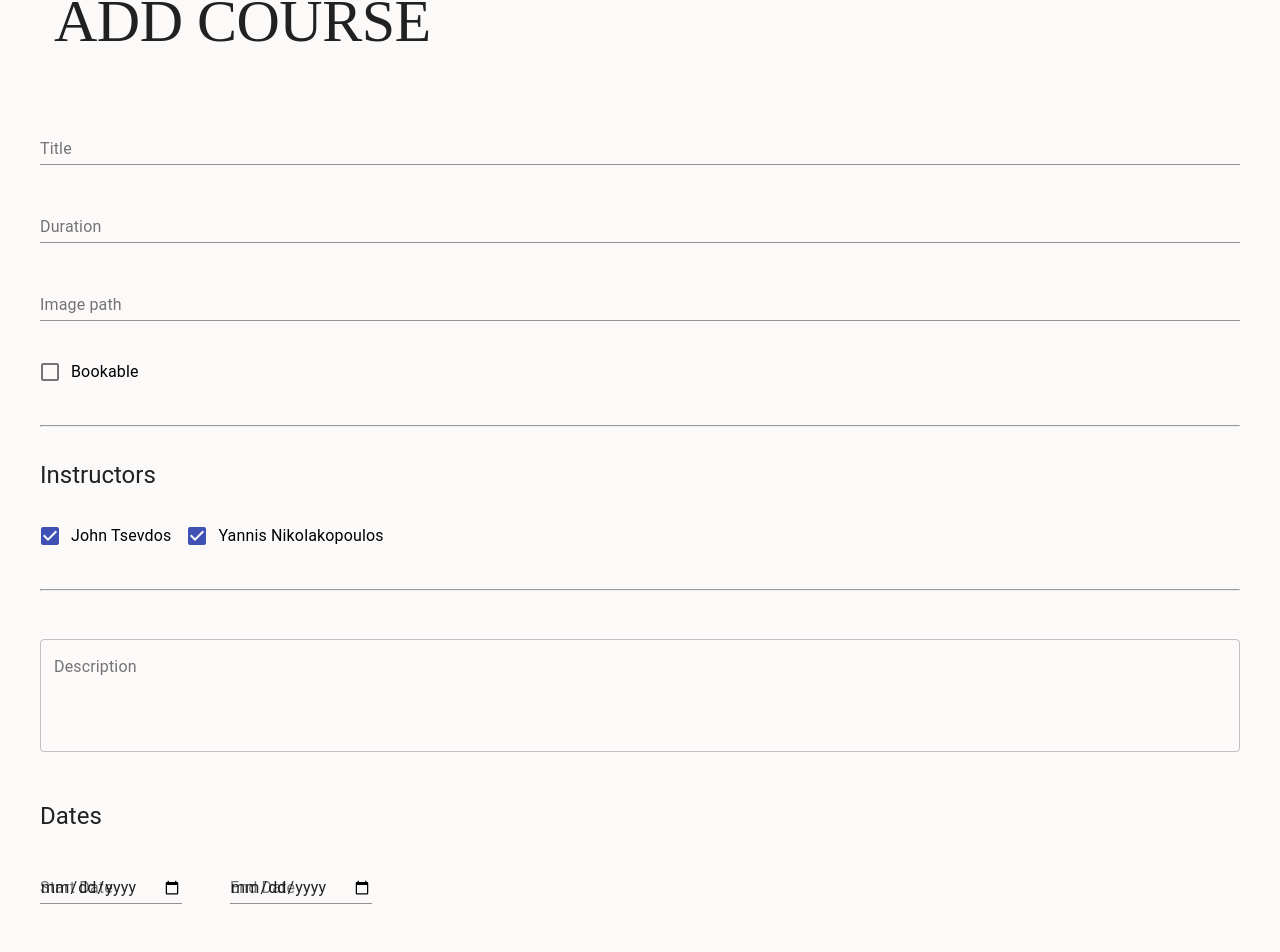
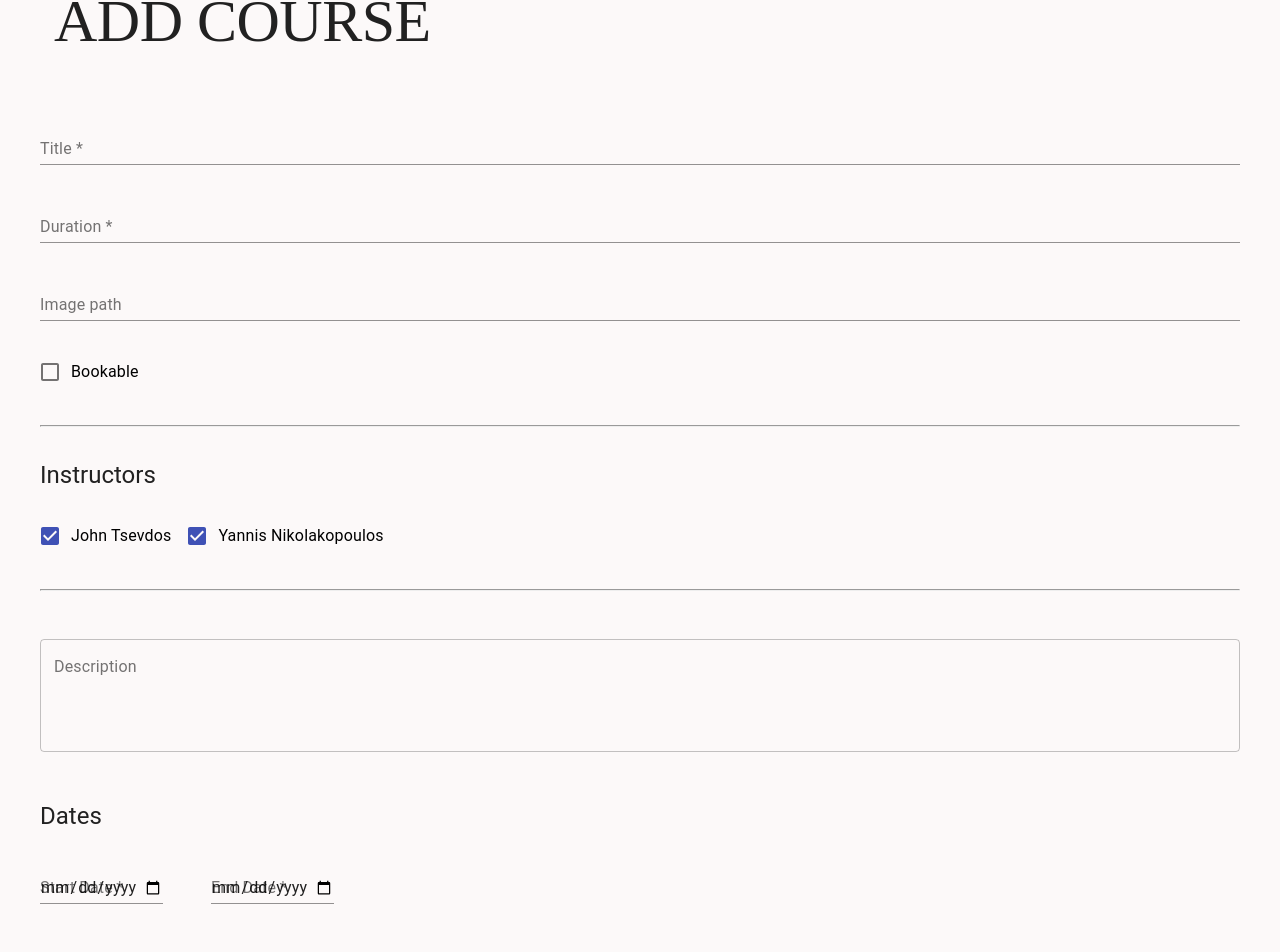
Before and after one commit to elmapaul/pfizer-test-project, a React (Create React App) app: page /course/new in a window 1280 px wide. Shown: the part 155-1107 px from the top of the page. Built offline with nearby package versions, Linux system fonts and the light colour scheme.

Commit message:
HTML5 Native validation with regex patterns added

```diff
--- a/src/components/course/CourseForm.js
+++ b/src/components/course/CourseForm.js
@@ -144,20 +144,25 @@ export default function CourseForm({location}) {
                 </Typography>
 
                 <Grid item xs={12}>
-                    <form onSubmit={handleSubmit} className={classes.root} noValidate autoComplete="off">
+                    <form onSubmit={handleSubmit} className={classes.root} autoComplete="off">
                         <FormControl fullWidth className={classes.mb30}>
-                            <InputLabel htmlFor="title">Title</InputLabel>
-                            <Input placeholder="Title" name="title" id="title" value={title} onChange={onChangeInputHandle} />
+                            <InputLabel htmlFor="title">Title *</InputLabel>
+                            <Input required
+                                   inputProps={{ pattern: "[0-9a-zA-Z ]{1,50}" }}
+                                   placeholder="Title" name="title" id="title" value={title} onChange={onChangeInputHandle} />
                         </FormControl>
 
                         <FormControl fullWidth className={classes.mb30}>
-                            <InputLabel htmlFor="duration">Duration</InputLabel>
-                            <Input id="duration" placeholder="Duration" name="duration" value={duration} onChange={onChangeInputHandle} />
+                            <InputLabel htmlFor="duration">Duration *</InputLabel>
+                            <Input required
+                                   inputProps={{ pattern: "[0-9a-zA-Z- ]{1,50}" }}
+                                   id="duration" placeholder="Duration" name="duration" value={duration} onChange={onChangeInputHandle} />
                         </FormControl>
 
                         <FormControl fullWidth className={classes.mb30}>
                             <InputLabel htmlFor="image_path">Image path</InputLabel>
-                            <Input id="image_path" placeholder="Image path" name="imagePath" value={imagePath} onChange={onChangeInputHandle} />
+                            <Input inputProps={{ pattern: "[0-9a-zA-Z.\/ ]{0,100}" }}
+                                   id="image_path" placeholder="Image path" name="imagePath" value={imagePath} onChange={onChangeInputHandle} />
                         </FormControl>
 
                         <FormControlLabel
@@ -165,6 +170,7 @@ export default function CourseForm({location}) {
                             control={<Checkbox color="primary" />}
                             label="Bookable"
                             name="open"
+                            aria-required
                             labelPlacement="end"
                             onChange={onChangeInputHandle}
                         />
@@ -204,6 +210,7 @@ export default function CourseForm({location}) {
                             variant="outlined"
                             onChange={onChangeInputHandle}
                             placeholder="Description"
+                            inputProps={{ pattern: "[0-9a-zA-Z ]{0,500}" }}
                             value={description}
                             name="description"
                             style={{margin: 0, padding: 0}}
@@ -217,15 +224,25 @@ export default function CourseForm({location}) {
                             id="date-start"
                             label="Start Date"
                             type="date"
-                            style={{margin: 0}}
+                            required
+                            inputProps={{
+                                max: "2021-01-01",
+                                min: "2020-11-27"
+                            }}
                             name="dates.start_date"
                             onChange={onChangeNestedValues}
+                            style={{margin: 0}}
                         />
 
                         <TextField
                             id="date-end"
                             label="End Date"
                             type="date"
+                            required
+                            inputProps={{
+                                max: "2021-01-01",
+                                min: "2020-11-27"
+                            }}
                             name="dates.end_date"
                             style={{margin: '0 0 4em 3em'}}
                             onChange={onChangeNestedValues}
@@ -238,12 +255,14 @@ export default function CourseForm({location}) {
                         <FormControl fullWidth className={classes.mb30}>
                             <InputLabel htmlFor="component-simple">Early Bid</InputLabel>
                             <Input placeholder="Early Bid" type="number" name="price.early_bird"
+                                   required
                                    id="component-simple" value={price?.early_bird} onChange={onChangeNestedValues} />
                         </FormControl>
 
                         <FormControl fullWidth className={classes.mb30}>
                             <InputLabel htmlFor="component-simple">Normal Price</InputLabel>
                             <Input placeholder="Normal Price" type="number" name="price.normal"
+                                   required
                                    id="component-simple" value={price?.normal} onChange={onChangeNestedValues} />
                         </FormControl>
 
```
